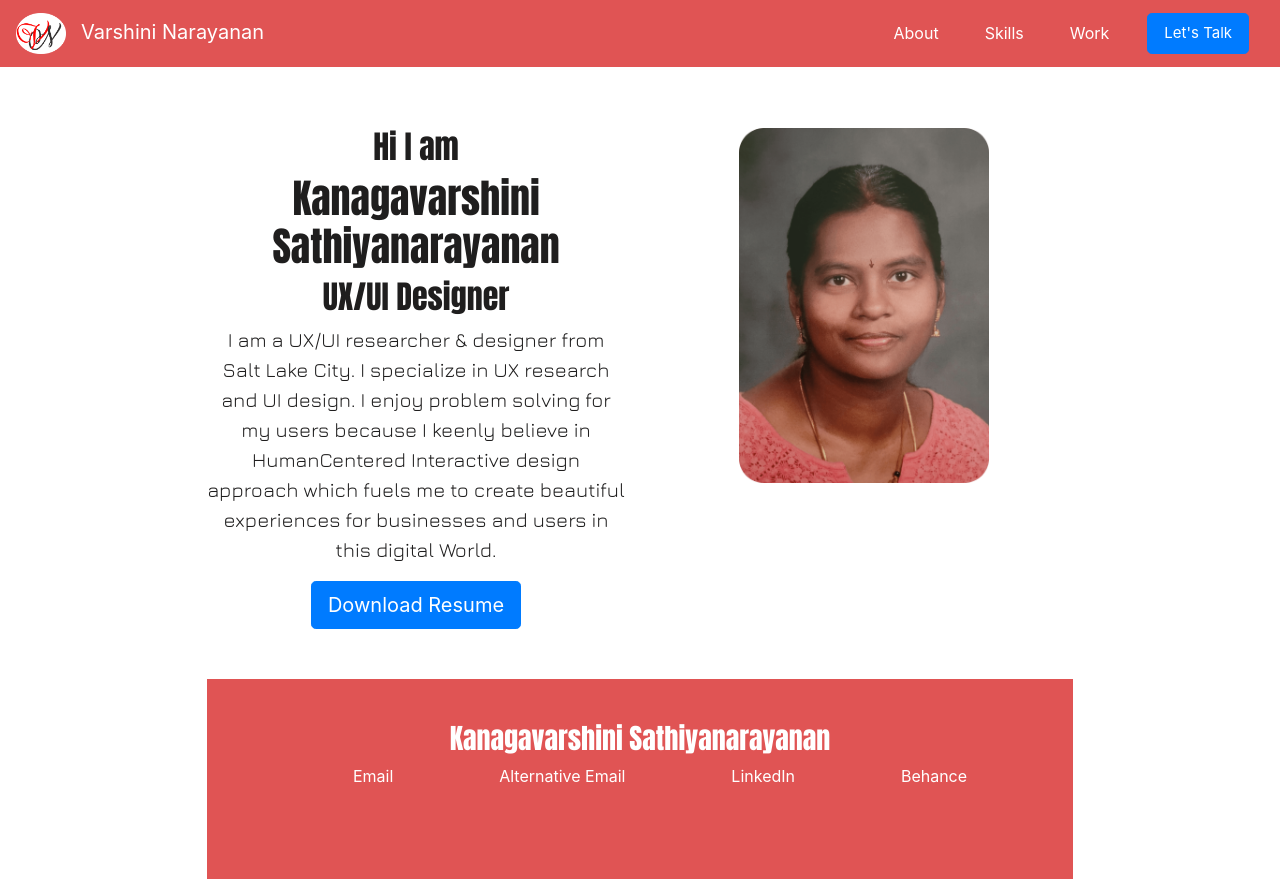
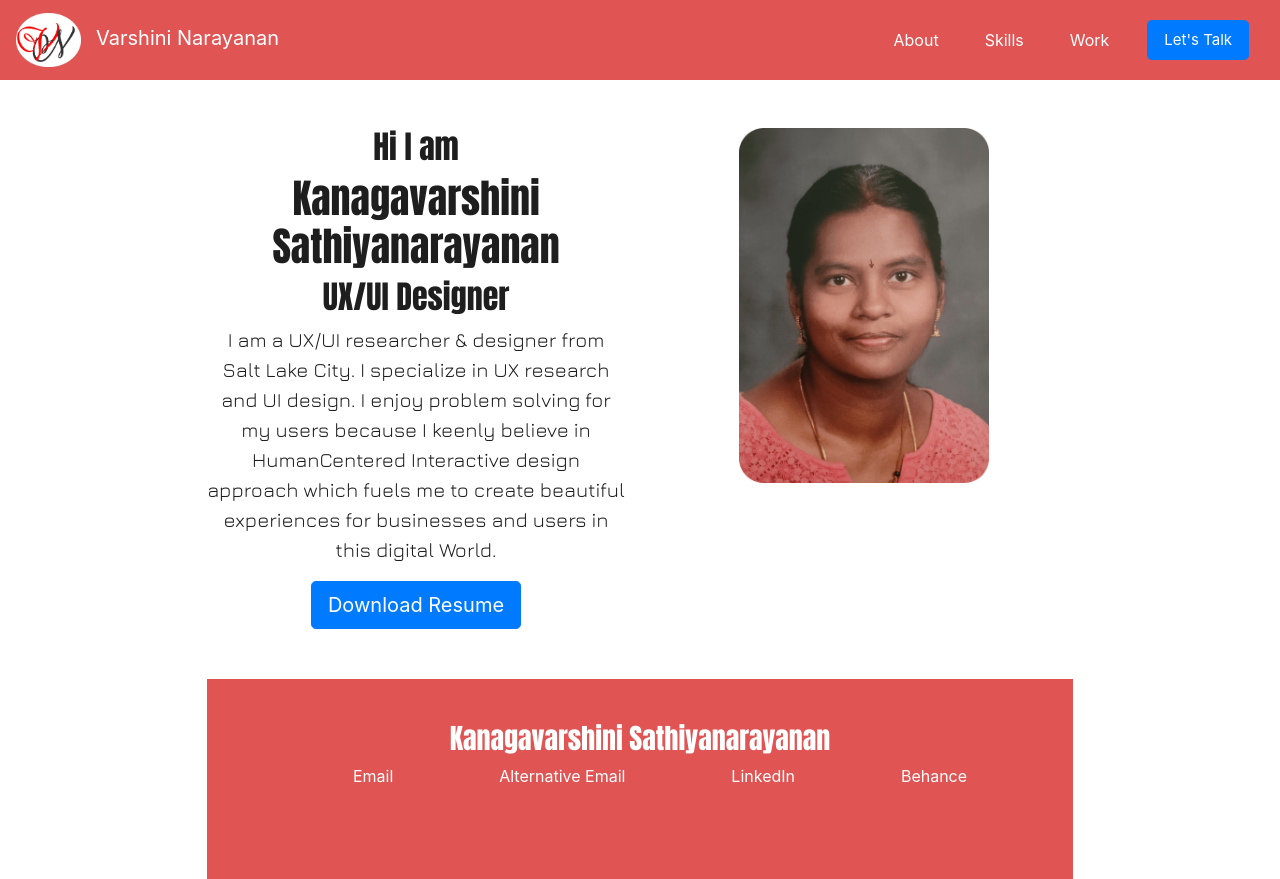
Before and after one commit to kanagavarshini/UX_UI_HW_17, a plain HTML site: page index.html in a window 1280 px wide. Drawn offline with nearby package versions, Linux system fonts and the light colour scheme.

Commit message:
Update styles.css

```diff
--- a/css/styles.css
+++ b/css/styles.css
@@ -20,7 +20,7 @@ p {
 }
 .navbar-brand img {
   padding-right: 15px;
-  width: 65px;
+  width: 80px;
 }
 .nav-item {
   margin: 0px 15px;
```
